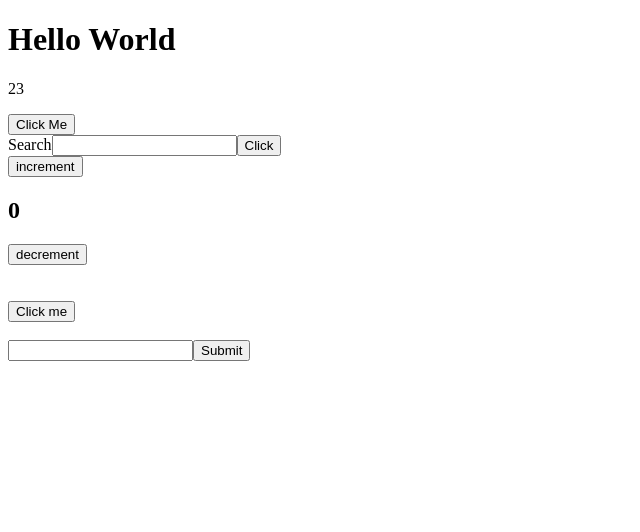
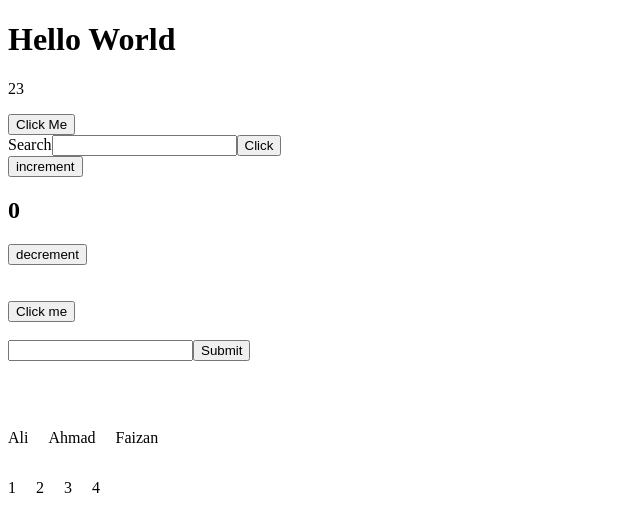
Before and after one commit to Ahmad-khan-1/Typescript-project, a React (Vite) app in the folder React_Typescript_practice/: page / in a window 1280 px wide. Shown: the top 532 px of the page, without its empty margins (0-640 px from the left). Built offline with nearby package versions, Linux system fonts and the light colour scheme.

Commit message:
Generic in react

```diff
--- a/React_Typescript_practice/src/App.tsx
+++ b/React_Typescript_practice/src/App.tsx
@@ -1,6 +1,7 @@
 import Counter from "./components/CounterApp";
 import EventTyping from "./components/EventTyping";
 import ClickaButton from "./components/General";
+import GenericComp from "./components/Generic_in_typscript";
 import Header from "./components/Header";
 import HeroSection from "./components/HeroSection";
 
@@ -25,6 +26,10 @@ const App = () => {
       <br />
       <br />
       <EventTyping />
+      <br />
+      <br />
+      <GenericComp item={["Ali", "Ahmad", "Faizan"]} />
+      <GenericComp item={[1, 2, 3, 4]} />
     </div>
   );
 };
--- /dev/null
+++ b/React_Typescript_practice/src/components/Generic_in_typscript.tsx
@@ -0,0 +1,14 @@
+type ListProps<T> = {
+  item: T[];
+};
+
+const GenericComp = <T,>({ item }: ListProps<T>) => {
+  return (
+    <div style={{ display: "flex", gap: "20px" }}>
+      {item.map((item, index) => (
+        <p key={index}>{String(item)}</p>
+      ))}
+    </div>
+  );
+};
+export default GenericComp;
```
